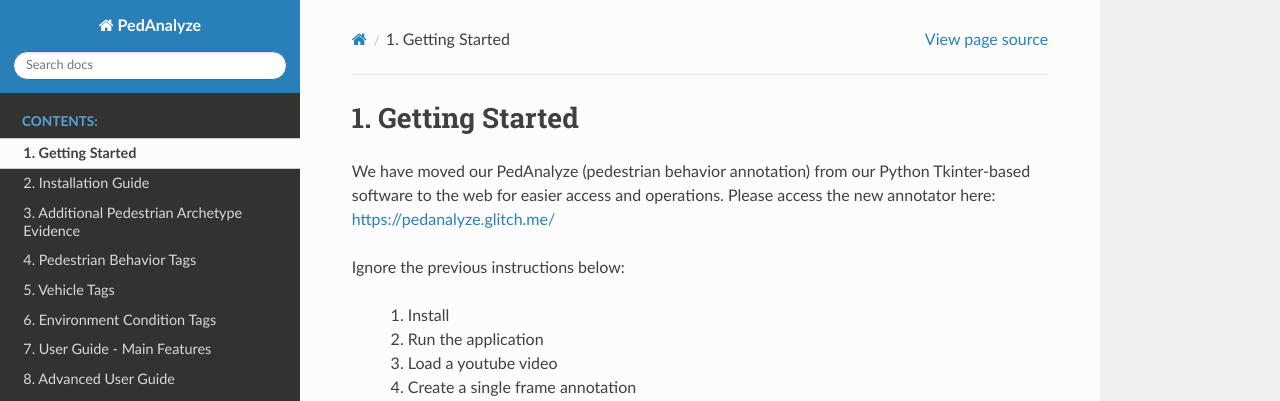
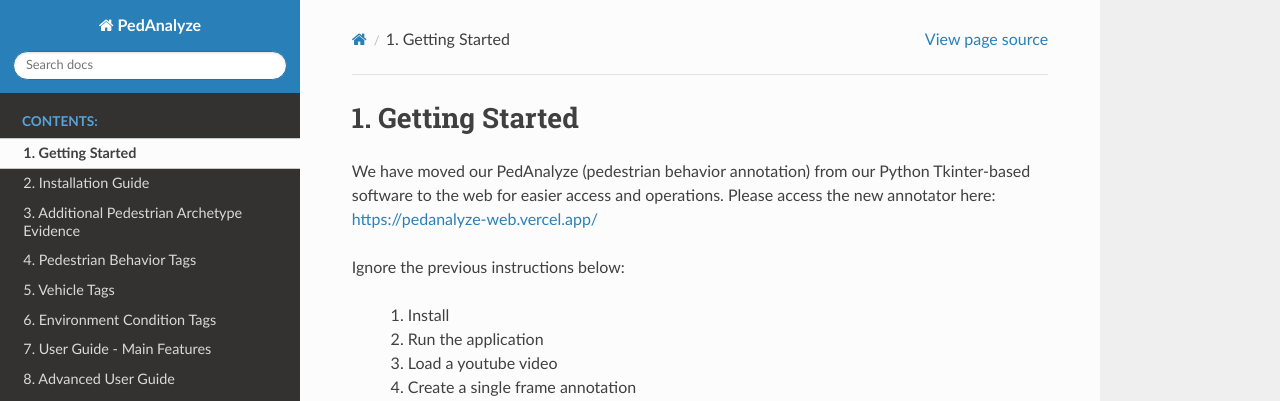
Before and after one commit to AugmentedDesignLab/ped-behavior-annotator, a Sphinx documentation site: the page built from docs/source/getting-started.md, in a window 1280 px wide. Shown: the top 401 px of the page. Built offline with Sphinx 7.4.7 and the Read the Docs theme 3.1.0, drawn with Linux system fonts in a browser that asks for light colours; pages that are not in the unit, such as notebooks, are missing from menus; some of the changed lines change nothing that is shown.

Commit message:
updated the website link from glitch to vercel

```diff
--- a/docs/source/getting-started.md
+++ b/docs/source/getting-started.md
@@ -1,6 +1,6 @@
 # Getting Started
 
-We have moved our PedAnalyze (pedestrian behavior annotation) from our Python Tkinter-based software to the web for easier access and operations. Please access the new annotator here: https://pedanalyze.glitch.me/
+We have moved our PedAnalyze (pedestrian behavior annotation) from our Python Tkinter-based software to the web for easier access and operations. Please access the new annotator here: https://pedanalyze-web.vercel.app/
 
 Ignore the previous instructions below:
 1. Install
```
